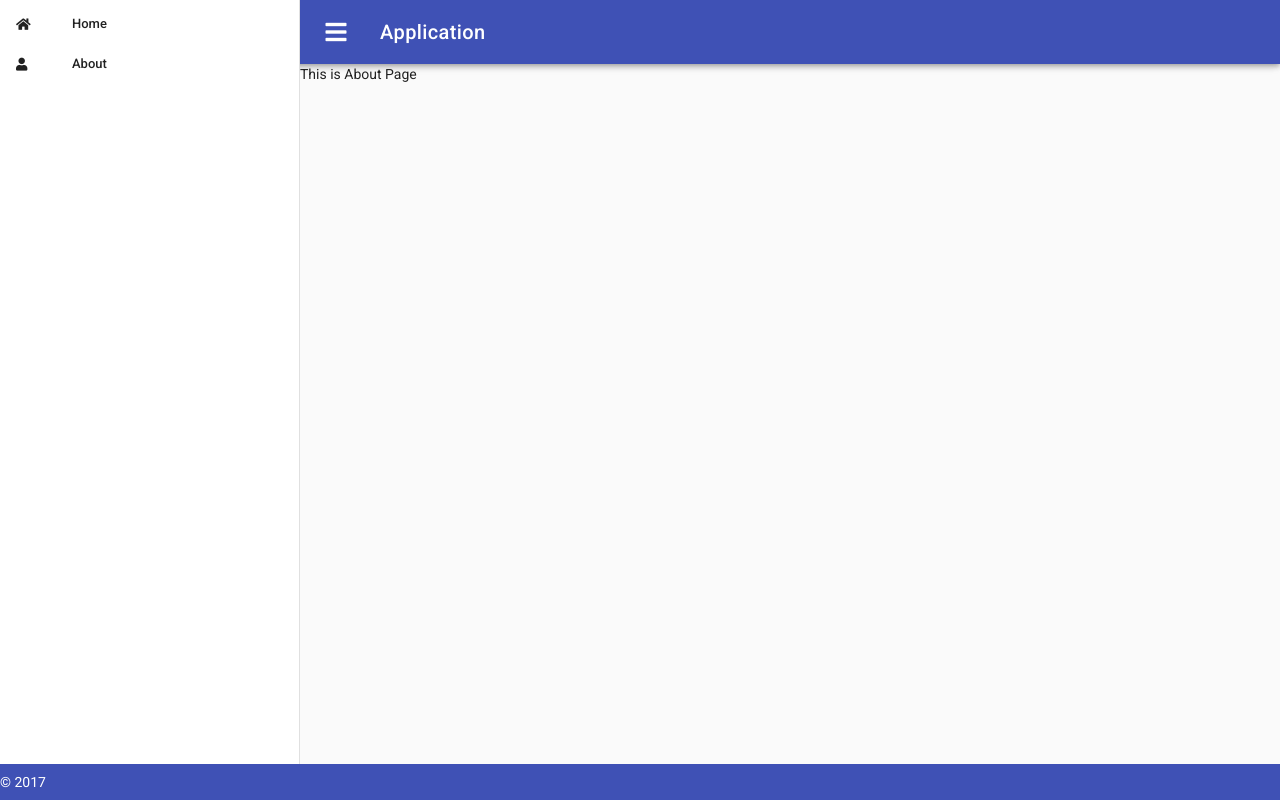
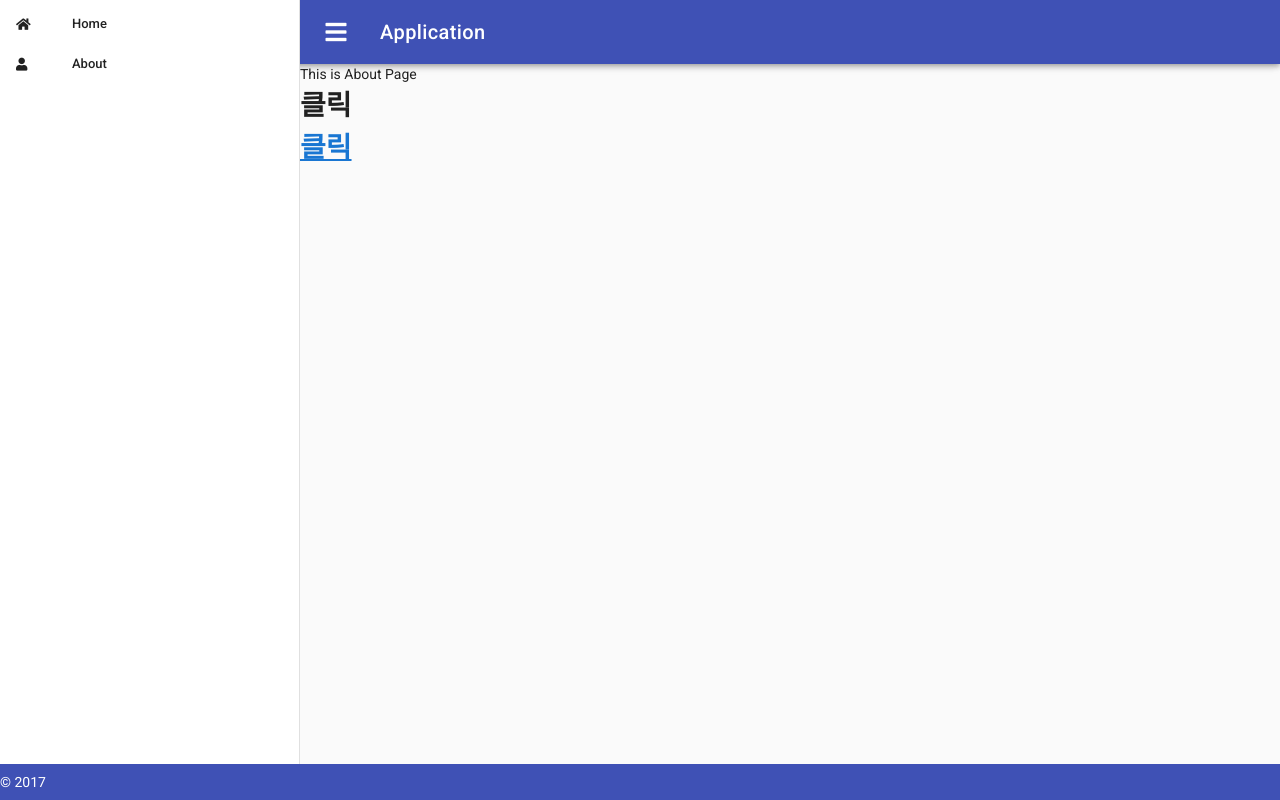
Before and after one commit to YooHyeok/vue2-router, a Vue app: page /about in a window 1280 px wide. Built offline with nearby package versions, Linux system fonts and the light colour scheme.

Commit message:
feat: `About.vue` - router-link :to 예제

```diff
--- a/src/views/About.vue
+++ b/src/views/About.vue
@@ -1,5 +1,9 @@
 <template>
   <div>
     This is About Page
+    <h1>클릭</h1>
+    <router-link :to="{name:'home'}">
+      <h1>클릭</h1>
+    </router-link>
   </div>
 </template>
```
